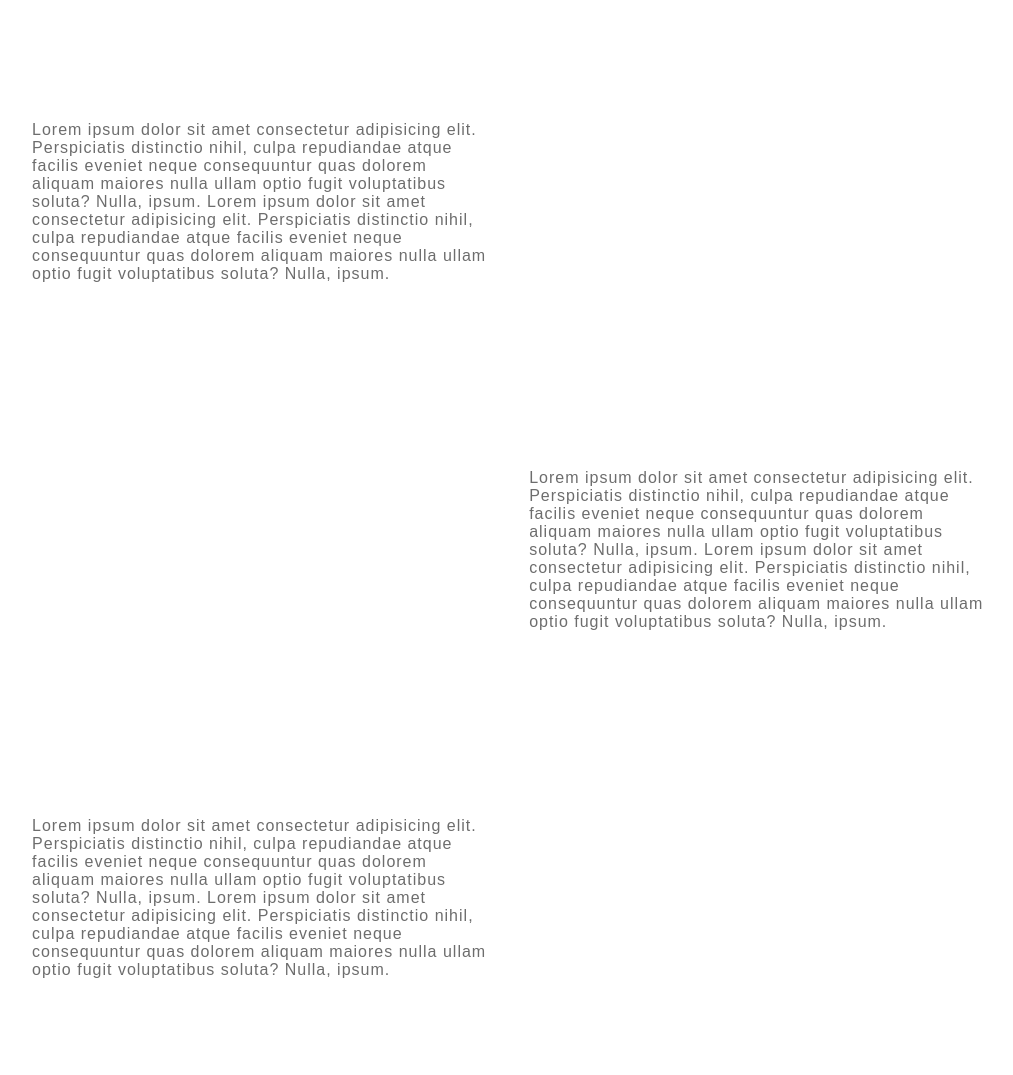
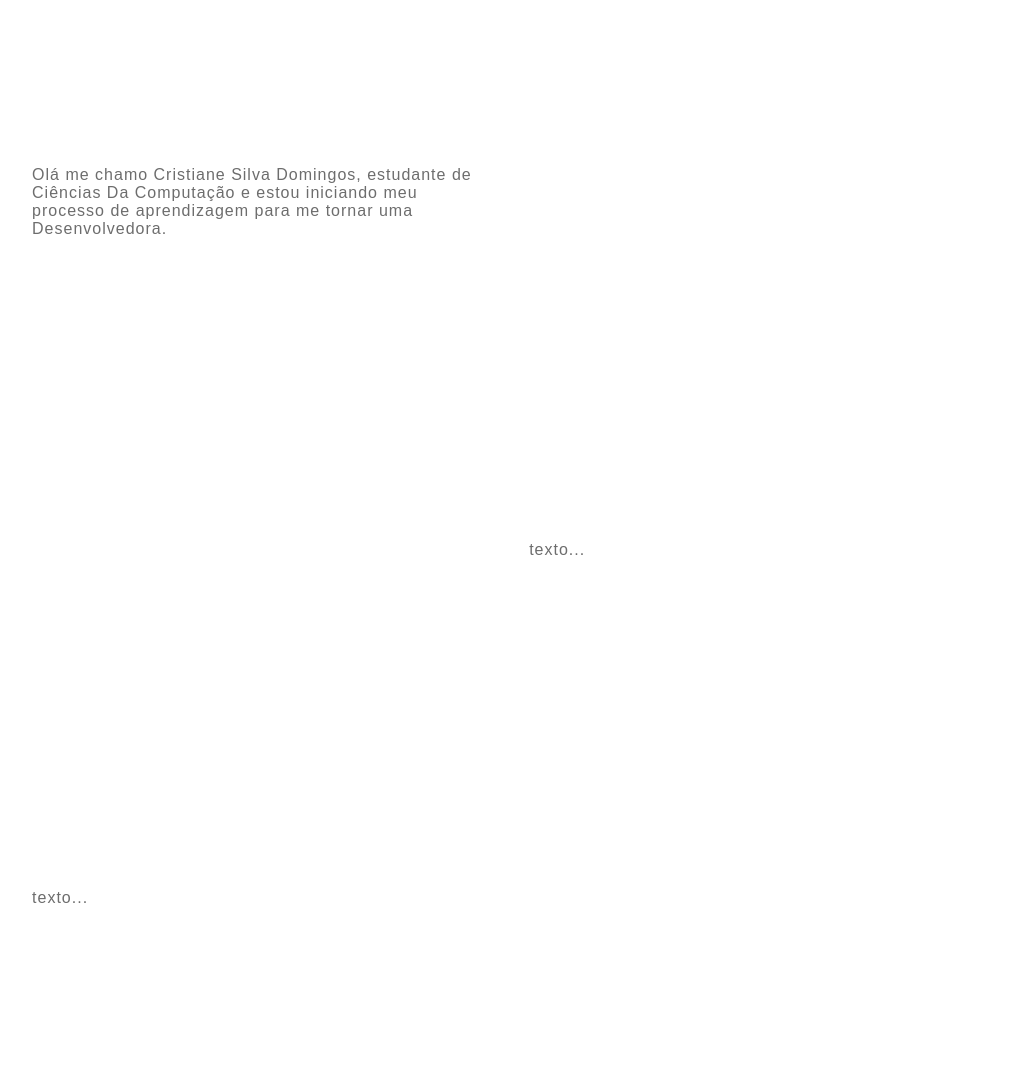
Before and after one commit to CristianeDomingos/Menu-hamburguer-e-morphing, a plain HTML site: page Projeto_final/index.html in a window 1280 px wide. Shown: the part 820-1895 px from the top of the page, without its empty margins (129-1142 px from the left). Drawn offline with Linux system fonts and the light colour scheme.

Commit message:
atualaizaçao index

```diff
--- a/Projeto_final/index.html
+++ b/Projeto_final/index.html
@@ -43,10 +43,7 @@
     </header>
     <div class="container">
         <div class="card-container">
-            <div class="card-text">Lorem ipsum dolor sit amet consectetur adipisicing elit. Perspiciatis distinctio nihil, culpa repudiandae atque facilis eveniet neque
-             consequuntur quas dolorem aliquam maiores nulla ullam optio fugit voluptatibus soluta? Nulla, ipsum.
-             Lorem ipsum dolor sit amet consectetur adipisicing elit. Perspiciatis distinctio nihil, culpa repudiandae atque facilis eveniet neque
-             consequuntur quas dolorem aliquam maiores nulla ullam optio fugit voluptatibus soluta? Nulla, ipsum.
+            <div class="card-text">Olá me chamo Cristiane Silva Domingos, estudante de Ciências Da Computação e estou iniciando meu processo de aprendizagem para me tornar uma Desenvolvedora.
             </div>
             <div class="card">
                 <div class="card-wrapper">
@@ -63,18 +60,12 @@
                     <p>Vem ver minha carreira profissional!</p>
                 </div>
             </div>
-            <div class="card-text">Lorem ipsum dolor sit amet consectetur adipisicing elit. Perspiciatis distinctio nihil, culpa repudiandae atque facilis eveniet neque
-             consequuntur quas dolorem aliquam maiores nulla ullam optio fugit voluptatibus soluta? Nulla, ipsum.
-             Lorem ipsum dolor sit amet consectetur adipisicing elit. Perspiciatis distinctio nihil, culpa repudiandae atque facilis eveniet neque
-             consequuntur quas dolorem aliquam maiores nulla ullam optio fugit voluptatibus soluta? Nulla, ipsum.
+            <div class="card-text"> texto...
             </div>
         </div>
 
         <div class="card-container">
-            <div class="card-text">Lorem ipsum dolor sit amet consectetur adipisicing elit. Perspiciatis distinctio nihil, culpa repudiandae atque facilis eveniet neque
-             consequuntur quas dolorem aliquam maiores nulla ullam optio fugit voluptatibus soluta? Nulla, ipsum.
-             Lorem ipsum dolor sit amet consectetur adipisicing elit. Perspiciatis distinctio nihil, culpa repudiandae atque facilis eveniet neque
-             consequuntur quas dolorem aliquam maiores nulla ullam optio fugit voluptatibus soluta? Nulla, ipsum.
+            <div class="card-text">texto...
             </div>
             <div class="card">
                 <div class="card-wrapper">
```
